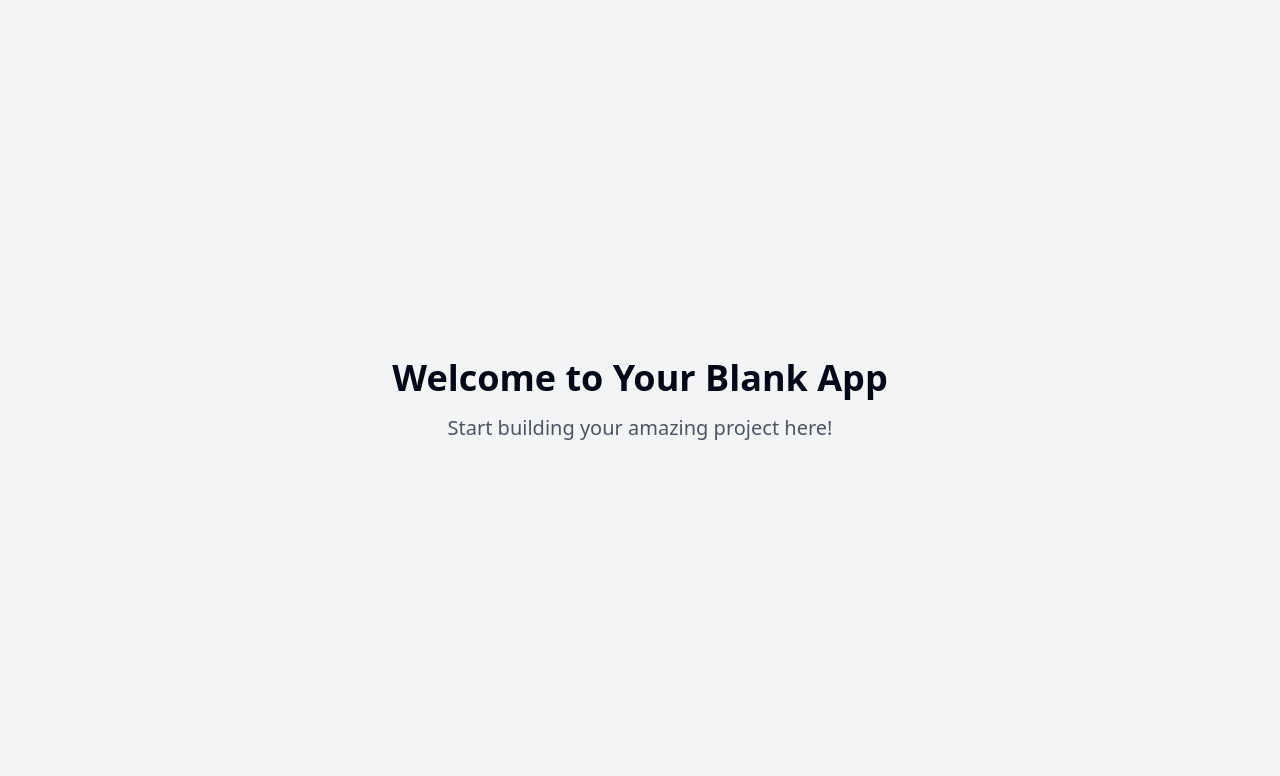
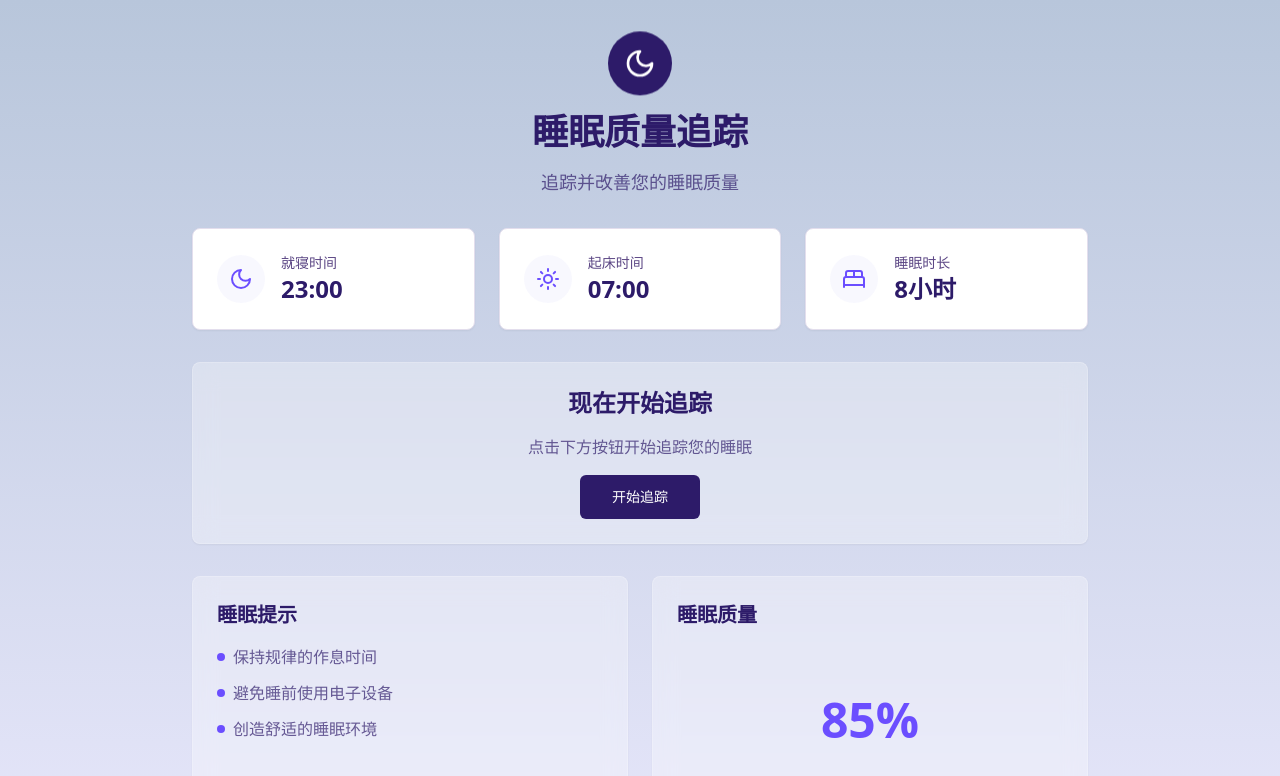
Before and after one commit to limingyuxia/snooze-sensei, a React (Vite) app: page / in a window 1280 px wide. Shown: the top 776 px of the page. Built offline with nearby package versions, Linux system fonts and the light colour scheme.

Commit message:
Implement sleep quality detection app
This commit implements a basic app for detecting sleep quality.  Further features may be added in subsequent commits.

```diff
--- /dev/null
+++ b/src/components/SleepCard.tsx
@@ -0,0 +1,38 @@
+
+import { Card } from "@/components/ui/card";
+import { Moon, Sun, BedDouble } from "lucide-react";
+
+interface SleepCardProps {
+  title: string;
+  value: string;
+  icon: "sleep" | "wake" | "duration";
+}
+
+const SleepCard = ({ title, value, icon }: SleepCardProps) => {
+  const getIcon = () => {
+    switch (icon) {
+      case "sleep":
+        return <Moon className="w-6 h-6 text-sleep-accent" />;
+      case "wake":
+        return <Sun className="w-6 h-6 text-sleep-accent" />;
+      case "duration":
+        return <BedDouble className="w-6 h-6 text-sleep-accent" />;
+    }
+  };
+
+  return (
+    <Card className="p-6 card-hover">
+      <div className="flex items-center gap-4">
+        <div className="p-3 rounded-full bg-sleep-lavender/30">
+          {getIcon()}
+        </div>
+        <div>
+          <p className="text-sm text-muted-foreground">{title}</p>
+          <p className="text-2xl font-semibold text-sleep-deep">{value}</p>
+        </div>
+      </div>
+    </Card>
+  );
+};
+
+export default SleepCard;
--- a/src/index.css
+++ b/src/index.css
@@ -1,92 +1,30 @@
+
 @tailwind base;
 @tailwind components;
 @tailwind utilities;
 
 @layer base {
   :root {
-    --background: 0 0% 100%;
-    --foreground: 222.2 84% 4.9%;
-
+    --background: 260 30% 98%;
+    --foreground: 260 30% 10%;
     --card: 0 0% 100%;
-    --card-foreground: 222.2 84% 4.9%;
-
+    --card-foreground: 260 30% 10%;
     --popover: 0 0% 100%;
-    --popover-foreground: 222.2 84% 4.9%;
-
-    --primary: 222.2 47.4% 11.2%;
-    --primary-foreground: 210 40% 98%;
-
-    --secondary: 210 40% 96.1%;
-    --secondary-foreground: 222.2 47.4% 11.2%;
-
-    --muted: 210 40% 96.1%;
-    --muted-foreground: 215.4 16.3% 46.9%;
-
-    --accent: 210 40% 96.1%;
-    --accent-foreground: 222.2 47.4% 11.2%;
-
-    --destructive: 0 84.2% 60.2%;
-    --destructive-foreground: 210 40% 98%;
-
-    --border: 214.3 31.8% 91.4%;
-    --input: 214.3 31.8% 91.4%;
-    --ring: 222.2 84% 4.9%;
-
-    --radius: 0.5rem;
-
-    --sidebar-background: 0 0% 98%;
-
-    --sidebar-foreground: 240 5.3% 26.1%;
-
-    --sidebar-primary: 240 5.9% 10%;
-
-    --sidebar-primary-foreground: 0 0% 98%;
-
-    --sidebar-accent: 240 4.8% 95.9%;
-
-    --sidebar-accent-foreground: 240 5.9% 10%;
-
-    --sidebar-border: 220 13% 91%;
-
-    --sidebar-ring: 217.2 91.2% 59.8%;
-  }
-
-  .dark {
-    --background: 222.2 84% 4.9%;
-    --foreground: 210 40% 98%;
-
-    --card: 222.2 84% 4.9%;
-    --card-foreground: 210 40% 98%;
-
-    --popover: 222.2 84% 4.9%;
-    --popover-foreground: 210 40% 98%;
-
-    --primary: 210 40% 98%;
-    --primary-foreground: 222.2 47.4% 11.2%;
-
-    --secondary: 217.2 32.6% 17.5%;
-    --secondary-foreground: 210 40% 98%;
-
-    --muted: 217.2 32.6% 17.5%;
-    --muted-foreground: 215 20.2% 65.1%;
-
-    --accent: 217.2 32.6% 17.5%;
-    --accent-foreground: 210 40% 98%;
-
-    --destructive: 0 62.8% 30.6%;
-    --destructive-foreground: 210 40% 98%;
-
-    --border: 217.2 32.6% 17.5%;
-    --input: 217.2 32.6% 17.5%;
-    --ring: 212.7 26.8% 83.9%;
-    --sidebar-background: 240 5.9% 10%;
-    --sidebar-foreground: 240 4.8% 95.9%;
-    --sidebar-primary: 224.3 76.3% 48%;
-    --sidebar-primary-foreground: 0 0% 100%;
-    --sidebar-accent: 240 3.7% 15.9%;
-    --sidebar-accent-foreground: 240 4.8% 95.9%;
-    --sidebar-border: 240 3.7% 15.9%;
-    --sidebar-ring: 217.2 91.2% 59.8%;
+    --popover-foreground: 260 30% 10%;
+    --primary: 260 60% 55%;
+    --primary-foreground: 0 0% 100%;
+    --secondary: 260 30% 95%;
+    --secondary-foreground: 260 30% 10%;
+    --muted: 260 30% 95%;
+    --muted-foreground: 260 30% 40%;
+    --accent: 260 60% 55%;
+    --accent-foreground: 0 0% 100%;
+    --destructive: 0 100% 50%;
+    --destructive-foreground: 0 0% 100%;
+    --border: 260 30% 90%;
+    --input: 260 30% 90%;
+    --ring: 260 60% 55%;
+    --radius: 0.75rem;
   }
 }
 
@@ -94,8 +32,16 @@
   * {
     @apply border-border;
   }
-
   body {
-    @apply bg-background text-foreground;
+    @apply bg-background text-foreground antialiased;
+    font-feature-settings: "rlig" 1, "calt" 1;
   }
 }
+
+.card-hover {
+  @apply transition-all duration-300 hover:shadow-lg hover:-translate-y-1;
+}
+
+.glass-morphism {
+  @apply bg-white/30 backdrop-blur-md border border-white/20;
+}
--- a/src/pages/Index.tsx
+++ b/src/pages/Index.tsx
@@ -1,11 +1,74 @@
-// Update this page (the content is just a fallback if you fail to update the page)
+
+import { useState } from "react";
+import { Moon, Sun, BedDouble } from "lucide-react";
+import { Card } from "@/components/ui/card";
+import { Button } from "@/components/ui/button";
+import SleepCard from "@/components/SleepCard";
 
 const Index = () => {
+  const [isTracking, setIsTracking] = useState(false);
+
   return (
-    <div className="min-h-screen flex items-center justify-center bg-gray-100">
-      <div className="text-center">
-        <h1 className="text-4xl font-bold mb-4">Welcome to Your Blank App</h1>
-        <p className="text-xl text-gray-600">Start building your amazing project here!</p>
+    <div className="min-h-screen bg-gradient-to-b from-sleep-gentle to-sleep-lavender">
+      <div className="container px-4 py-8 mx-auto">
+        <div className="max-w-4xl mx-auto space-y-8 animate-fade-in">
+          <div className="text-center space-y-4">
+            <div className="inline-flex items-center justify-center w-16 h-16 rounded-full bg-sleep-deep animate-float">
+              <Moon className="w-8 h-8 text-white" />
+            </div>
+            <h1 className="text-4xl font-bold text-sleep-deep">睡眠质量追踪</h1>
+            <p className="text-lg text-sleep-deep/70">追踪并改善您的睡眠质量</p>
+          </div>
+
+          <div className="grid gap-6 md:grid-cols-3">
+            <SleepCard title="就寝时间" value="23:00" icon="sleep" />
+            <SleepCard title="起床时间" value="07:00" icon="wake" />
+            <SleepCard title="睡眠时长" value="8小时" icon="duration" />
+          </div>
+
+          <Card className="p-6 glass-morphism">
+            <div className="text-center space-y-4">
+              <h2 className="text-2xl font-semibold text-sleep-deep">现在开始追踪</h2>
+              <p className="text-sleep-deep/70">
+                点击下方按钮开始追踪您的睡眠
+              </p>
+              <Button
+                size="lg"
+                className="bg-sleep-deep hover:bg-sleep-deep/90 text-white"
+                onClick={() => setIsTracking(!isTracking)}
+              >
+                {isTracking ? "停止追踪" : "开始追踪"}
+              </Button>
+            </div>
+          </Card>
+
+          <div className="grid gap-6 md:grid-cols-2">
+            <Card className="p-6 glass-morphism">
+              <h3 className="text-xl font-semibold text-sleep-deep mb-4">睡眠提示</h3>
+              <ul className="space-y-3 text-sleep-deep/70">
+                <li className="flex items-center gap-2">
+                  <div className="w-2 h-2 rounded-full bg-sleep-accent" />
+                  保持规律的作息时间
+                </li>
+                <li className="flex items-center gap-2">
+                  <div className="w-2 h-2 rounded-full bg-sleep-accent" />
+                  避免睡前使用电子设备
+                </li>
+                <li className="flex items-center gap-2">
+                  <div className="w-2 h-2 rounded-full bg-sleep-accent" />
+                  创造舒适的睡眠环境
+                </li>
+              </ul>
+            </Card>
+
+            <Card className="p-6 glass-morphism">
+              <h3 className="text-xl font-semibold text-sleep-deep mb-4">睡眠质量</h3>
+              <div className="flex items-center justify-center h-[150px]">
+                <div className="text-5xl font-bold text-sleep-accent">85%</div>
+              </div>
+            </Card>
+          </div>
+        </div>
       </div>
     </div>
   );
--- a/tailwind.config.ts
+++ b/tailwind.config.ts
@@ -1,3 +1,4 @@
+
 import type { Config } from "tailwindcss";
 
 export default {
@@ -12,85 +13,79 @@ export default {
   theme: {
     container: {
       center: true,
-			padding: '2rem',
+      padding: "2rem",
       screens: {
-				'2xl': '1400px'
-			}
+        "2xl": "1400px",
+      },
     },
     extend: {
       colors: {
-				border: 'hsl(var(--border))',
-				input: 'hsl(var(--input))',
-				ring: 'hsl(var(--ring))',
-				background: 'hsl(var(--background))',
-				foreground: 'hsl(var(--foreground))',
+        border: "hsl(var(--border))",
+        input: "hsl(var(--input))",
+        ring: "hsl(var(--ring))",
+        background: "hsl(var(--background))",
+        foreground: "hsl(var(--foreground))",
+        sleep: {
+          deep: "#2D1B69",
+          lavender: "#E6E6FA",
+          gentle: "#B8C6DB",
+          midnight: "#151033",
+          accent: "#6B4EFF"
+        },
         primary: {
-					DEFAULT: 'hsl(var(--primary))',
-					foreground: 'hsl(var(--primary-foreground))'
+          DEFAULT: "hsl(var(--primary))",
+          foreground: "hsl(var(--primary-foreground))",
         },
         secondary: {
-					DEFAULT: 'hsl(var(--secondary))',
-					foreground: 'hsl(var(--secondary-foreground))'
+          DEFAULT: "hsl(var(--secondary))",
+          foreground: "hsl(var(--secondary-foreground))",
         },
         destructive: {
-					DEFAULT: 'hsl(var(--destructive))',
-					foreground: 'hsl(var(--destructive-foreground))'
+          DEFAULT: "hsl(var(--destructive))",
+          foreground: "hsl(var(--destructive-foreground))",
         },
         muted: {
-					DEFAULT: 'hsl(var(--muted))',
-					foreground: 'hsl(var(--muted-foreground))'
+          DEFAULT: "hsl(var(--muted))",
+          foreground: "hsl(var(--muted-foreground))",
         },
         accent: {
-					DEFAULT: 'hsl(var(--accent))',
-					foreground: 'hsl(var(--accent-foreground))'
+          DEFAULT: "hsl(var(--accent))",
+          foreground: "hsl(var(--accent-foreground))",
         },
         popover: {
-					DEFAULT: 'hsl(var(--popover))',
-					foreground: 'hsl(var(--popover-foreground))'
+          DEFAULT: "hsl(var(--popover))",
+          foreground: "hsl(var(--popover-foreground))",
         },
         card: {
-					DEFAULT: 'hsl(var(--card))',
-					foreground: 'hsl(var(--card-foreground))'
+          DEFAULT: "hsl(var(--card))",
+          foreground: "hsl(var(--card-foreground))",
         },
-				sidebar: {
-					DEFAULT: 'hsl(var(--sidebar-background))',
-					foreground: 'hsl(var(--sidebar-foreground))',
-					primary: 'hsl(var(--sidebar-primary))',
-					'primary-foreground': 'hsl(var(--sidebar-primary-foreground))',
-					accent: 'hsl(var(--sidebar-accent))',
-					'accent-foreground': 'hsl(var(--sidebar-accent-foreground))',
-					border: 'hsl(var(--sidebar-border))',
-					ring: 'hsl(var(--sidebar-ring))'
-				}
-			},
-			borderRadius: {
-				lg: 'var(--radius)',
-				md: 'calc(var(--radius) - 2px)',
-				sm: 'calc(var(--radius) - 4px)'
       },
       keyframes: {
-				'accordion-down': {
-					from: {
-						height: '0'
+        "accordion-down": {
+          from: { height: "0" },
+          to: { height: "var(--radix-accordion-content-height)" },
         },
-					to: {
-						height: 'var(--radix-accordion-content-height)'
-					}
+        "accordion-up": {
+          from: { height: "var(--radix-accordion-content-height)" },
+          to: { height: "0" },
         },
-				'accordion-up': {
-					from: {
-						height: 'var(--radix-accordion-content-height)'
+        float: {
+          '0%, 100%': { transform: 'translateY(0)' },
+          '50%': { transform: 'translateY(-10px)' },
         },
-					to: {
-						height: '0'
-					}
-				}
+        fadeIn: {
+          from: { opacity: '0' },
+          to: { opacity: '1' },
+        },
       },
       animation: {
-				'accordion-down': 'accordion-down 0.2s ease-out',
-				'accordion-up': 'accordion-up 0.2s ease-out'
-			}
-		}
+        "accordion-down": "accordion-down 0.2s ease-out",
+        "accordion-up": "accordion-up 0.2s ease-out",
+        "float": "float 6s ease-in-out infinite",
+        "fade-in": "fadeIn 0.5s ease-out",
+      },
+    },
   },
   plugins: [require("tailwindcss-animate")],
 } satisfies Config;
```
Lines whose indentation alone changed are shown as unchanged.
